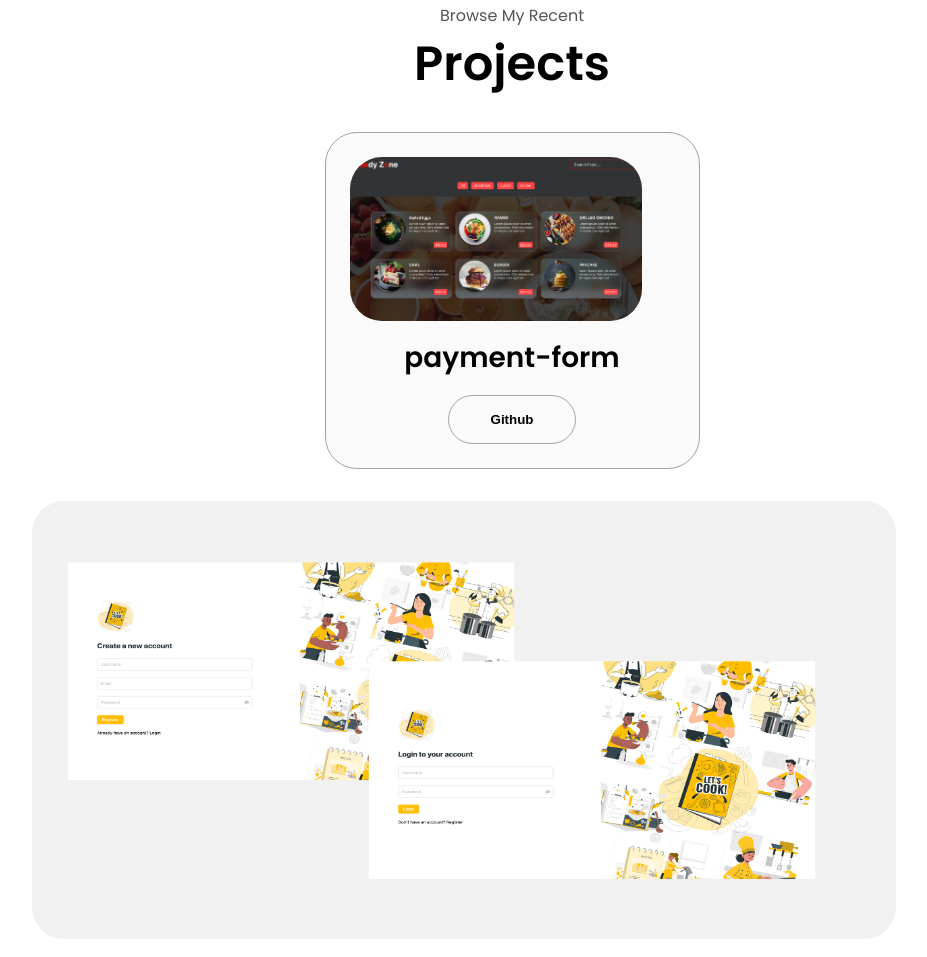
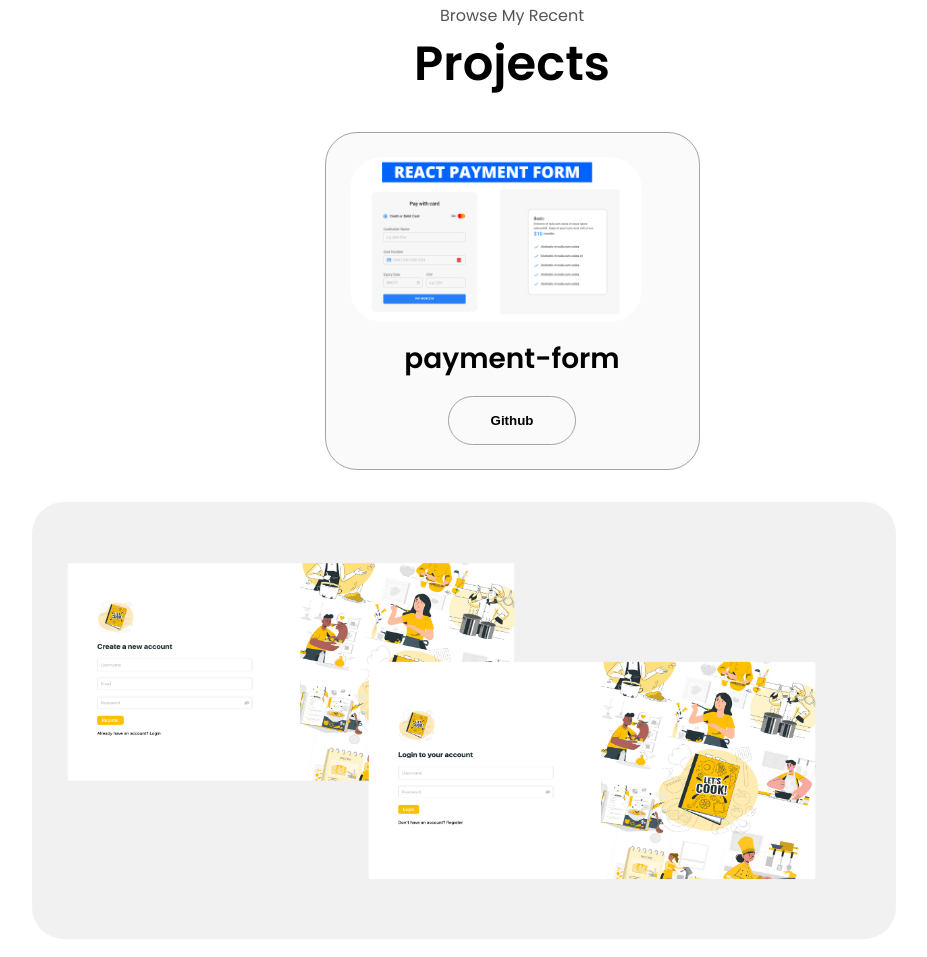
Before and after one commit to Ashishkumar1502/portfolio, a plain HTML site: page index.html in a window 1280 px wide. Shown: the part 2461-3418 px from the top of the page, without its empty margins (128-1055 px from the left). Drawn offline with Linux system fonts and the light colour scheme.

Commit message:
Update index.html

```diff
--- a/index.html
+++ b/index.html
@@ -342,7 +342,7 @@
               <div class="project-details-containers color-container">
               <div class="article-container">
                 <img
-                  src="./assets/proj-1.png"
+                  src="./assets/preview.png"
                   alt="Project 1"
                   class="project-img"
                 />
```
